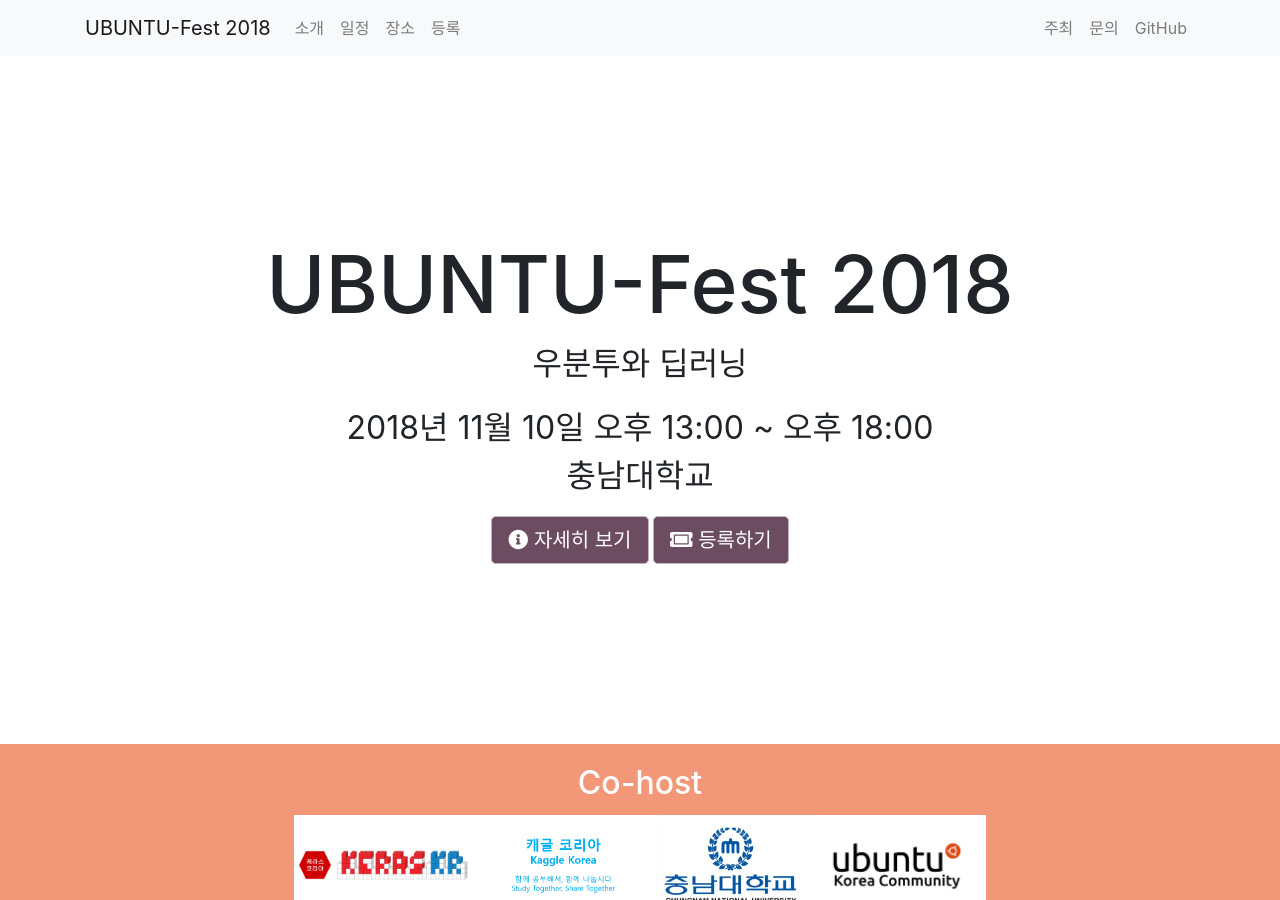
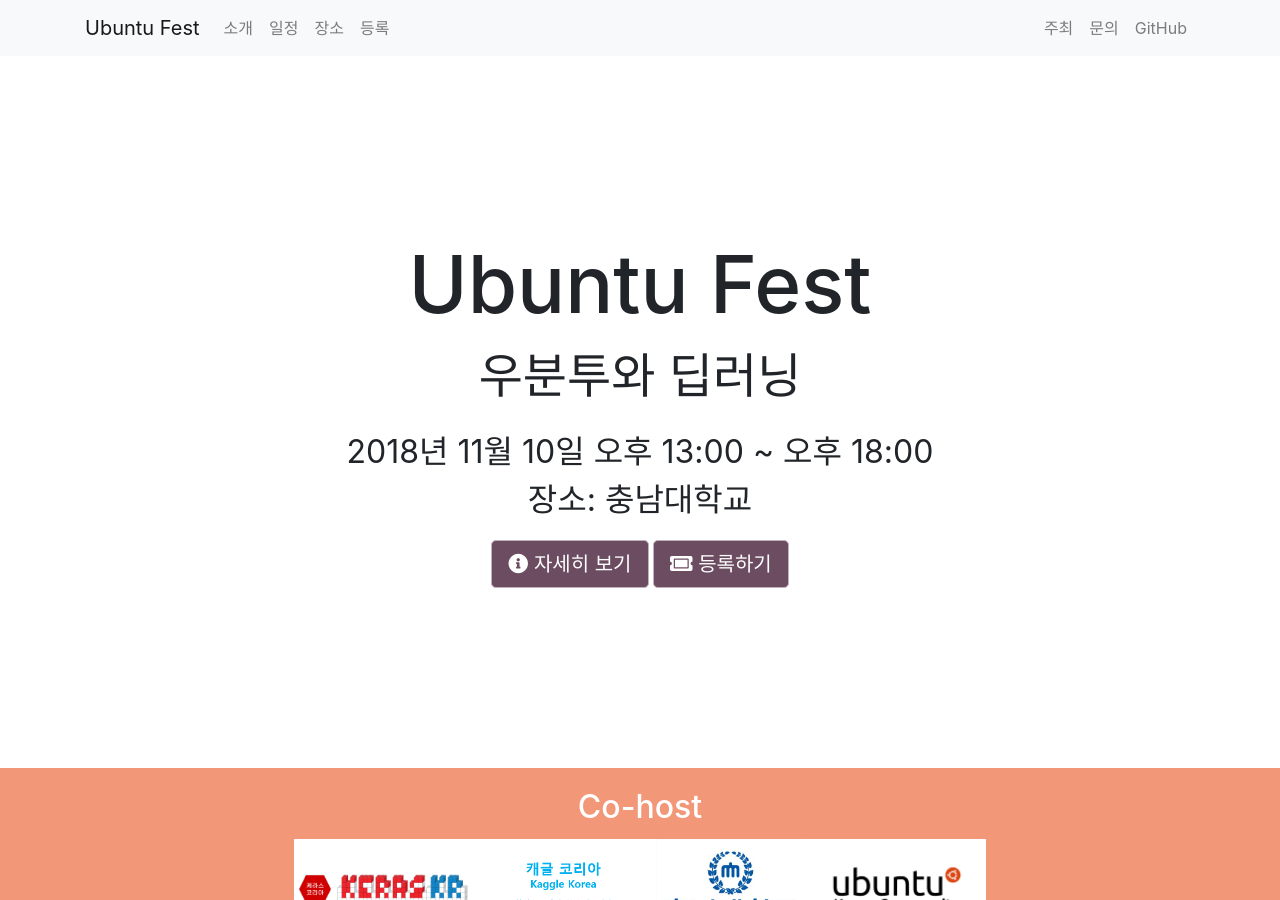
Before and after one commit to ubuntu-kr/ubuntu-fest, a Jekyll site: the page built from index.md, in a window 1280 px wide and 900 px high. Built offline with Jekyll 4.4.1, drawn with Linux system fonts in a browser that asks for light colours.

Commit message:
Fix: reflect requirement of KEJ

```diff
--- a/_config.yml
+++ b/_config.yml
@@ -1,6 +1,6 @@
-title: UBUNTU-Fest 2018
+title: Ubuntu Fest
 email: korea.ubuntu@gmail.com
-description: UBUNTU-Fest 2018
+description: Ubuntu Fest
 baseurl: ""
 url: "https://ubuntu-fest.github.io"
 
@@ -11,7 +11,7 @@ owner: ubuntu-daejeon
 
 # Location & time
 period: "2018년 11월 10일 오후 13:00 ~ 오후 18:00"
-location: "충남대학교"
+location: "장소: 충남대학교"
 address: "대전광역시 유성구 궁동 대학로 99"
 location_query: "충남대학교"
 
--- a/_includes/nav.html
+++ b/_includes/nav.html
@@ -1,7 +1,7 @@
 <nav class="navbar sticky-top navbar-expand-lg navbar-light bg-light">
   <div class="container">
 
-  <a class="navbar-brand" href="{{ site.baseurl }}/">UBUNTU-Fest 2018</a>
+  <a class="navbar-brand" href="{{ site.baseurl }}/">Ubuntu Fest</a>
   <button class="navbar-toggler" type="button" data-toggle="collapse" data-target="#navbarSupportedContent" aria-controls="navbarSupportedContent" aria-expanded="false" aria-label="Toggle navigation">
     <span class="navbar-toggler-icon"></span>
   </button>
--- a/_layouts/home.html
+++ b/_layouts/home.html
@@ -2,9 +2,9 @@
 layout: frame
 ---
 <div class="main-header">
-  <h1>UBUNTU-Fest 2018</h1>
+  <h1>Ubuntu Fest</h1>
   <p>우분투와 딥러닝</p>
-  <p>{{site.period}}<br>{{site.location}}</p>
+  <p style="font-size: 2em;">{{site.period}}</br>{{site.location}}</p>
   <a role="button" class="btn btn-primary btn-lg btn-primary"
   href="{{ site.baseurl }}/about/">
     <i class="fas fa-info-circle"></i> 자세히 보기</a>
--- a/assets/css/style.css
+++ b/assets/css/style.css
@@ -8,7 +8,7 @@
   font-size: 5em;
 }
 .main-header > p{
-  font-size: 2em;
+  font-size: 3em;
 }
 
 .box-left{
```
